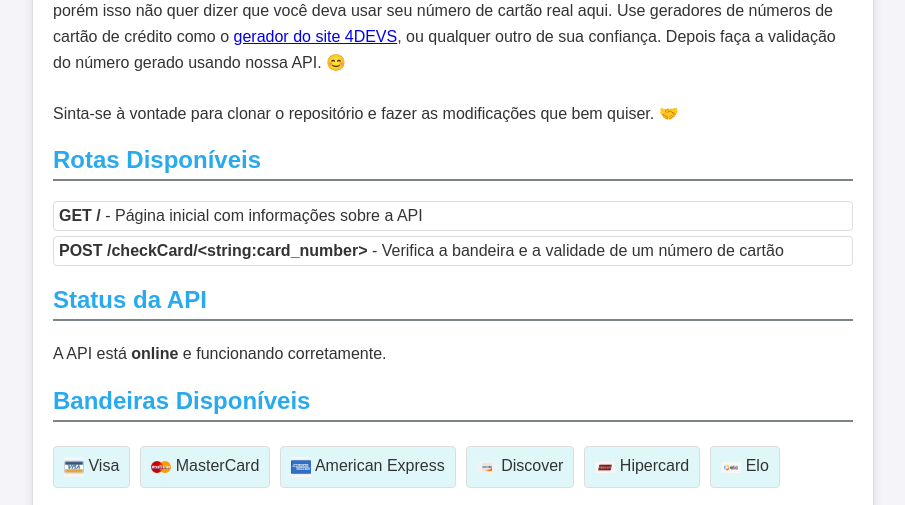
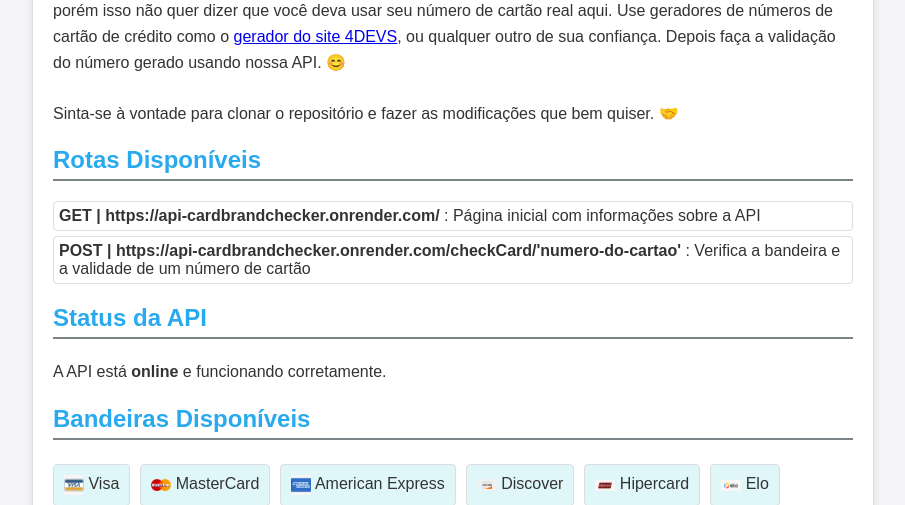
Before and after one commit to devLink13/API-CardBrandChecker, a Flask app: page / in a window 1280 px wide. Shown: the part 328-833 px from the top of the page, without its empty margins (187-1092 px from the left). Run offline with Flask 3, Linux system fonts and the light colour scheme.

Commit message:
alterando o nome das rotas no index.html

```diff
--- a/templates/index.html
+++ b/templates/index.html
@@ -75,8 +75,8 @@
 
         <h2>Rotas Disponíveis</h2>
         <ul>
-            <li><strong>GET /</strong> - Página inicial com informações sobre a API</li>
-            <li><strong>POST /checkCard/&lt;string:card_number&gt;</strong> - Verifica a bandeira e a validade de um número de cartão</li>
+            <li><strong>GET | https://api-cardbrandchecker.onrender.com/ </strong> : Página inicial com informações sobre a API</li>
+            <li><strong>POST | https://api-cardbrandchecker.onrender.com/checkCard/'numero-do-cartao' </strong> : Verifica a bandeira e a validade de um número de cartão</li>
         </ul>
 
         <h2>Status da API</h2>
@@ -171,7 +171,7 @@
             <a href="https://github.com/devLink13" style="color: white; text-decoration: none;">
                 <img src="https://upload.wikimedia.org/wikipedia/commons/9/91/Octicons-mark-github.svg" alt="GitHub" style="width: 20px; vertical-align: middle;"> GitHub
             </a> |
-            <a href="https://github.com/seuusuario/seurepositorio" style="color: white; text-decoration: none;">
+            <a href="https://github.com/devLink13/API-CardBrandChecker" style="color: white; text-decoration: none;">
                 <img src="https://upload.wikimedia.org/wikipedia/commons/9/91/Octicons-mark-github.svg" alt="Repositório" style="width: 20px; vertical-align: middle;"> Repositório
             </a>
         </p>
```
